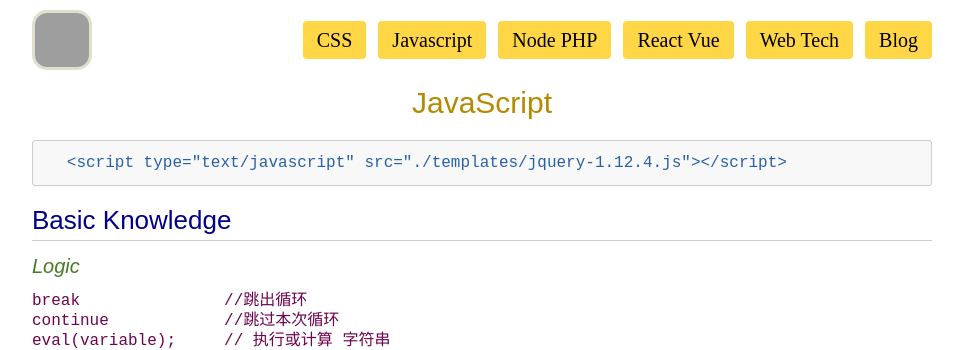
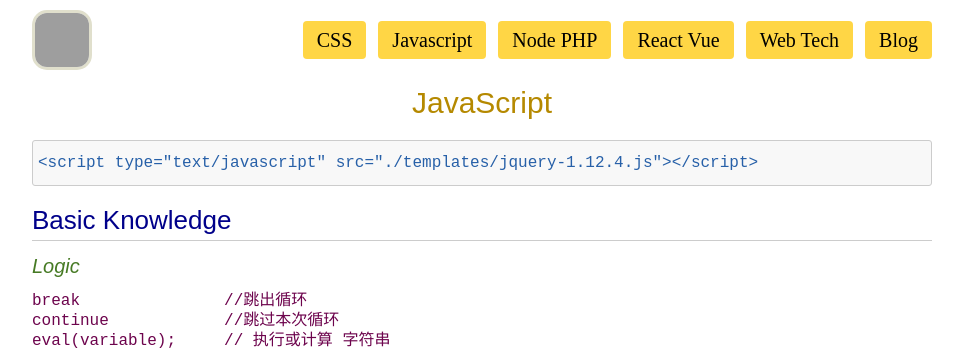
Before and after one commit to rfd3344a/rfd3344.github.io, a Jekyll site: the page built from notes/Javascript.md, in a window 1280 px wide. Shown: the top 350 px of the page, without its empty margins (158-1121 px from the left). Built offline with Jekyll 4.4.1, drawn with Linux system fonts in a browser that asks for light colours; some web fonts are replaced; our own code applies the rules of GitHub Pages for plain Markdown files; grey boxes are pictures that could not be loaded.

Commit message:
Update Javascript.md

````diff
--- a/notes/Javascript.md
+++ b/notes/Javascript.md
@@ -5,7 +5,7 @@
 
 # JavaScript
 ```
-   <script type="text/javascript" src="./templates/jquery-1.12.4.js"></script>
+<script type="text/javascript" src="./templates/jquery-1.12.4.js"></script>
 ```
 ## Basic Knowledge
 ### Logic
@@ -160,10 +160,6 @@
 // Hello World!
 ```
 ### valueOf()
-
-
-
-
 
 ## Array Properties and Methods
 Fruits = ["Apple", "Banana", "Cherry", "Data枣", "Elderberry", "Fig无花果", "Grape", "Homeydew", "Iceberg", "Jackfruit", "Kiwi", "Lemon", "Mango", "Nectarine油桃", "Orange", "Pear", "Quince柑橘", "Raspberry", "Strawberry", "Tomato", "Ugli Fruit", "Victoria plum", "Watermelon", "X", "Yam山药", "Zucchini"];
@@ -600,7 +596,7 @@
 ```
 ## Control abstraction Objects
 ### Promise
-<img src="./zPhoto/Promise.png" />
+<img src="../zPhoto/Promise.png" />
 .then(onFulfilled [, onRejected] );
     onFulfilled: 完成function
     onRejected: 拒绝function
````
